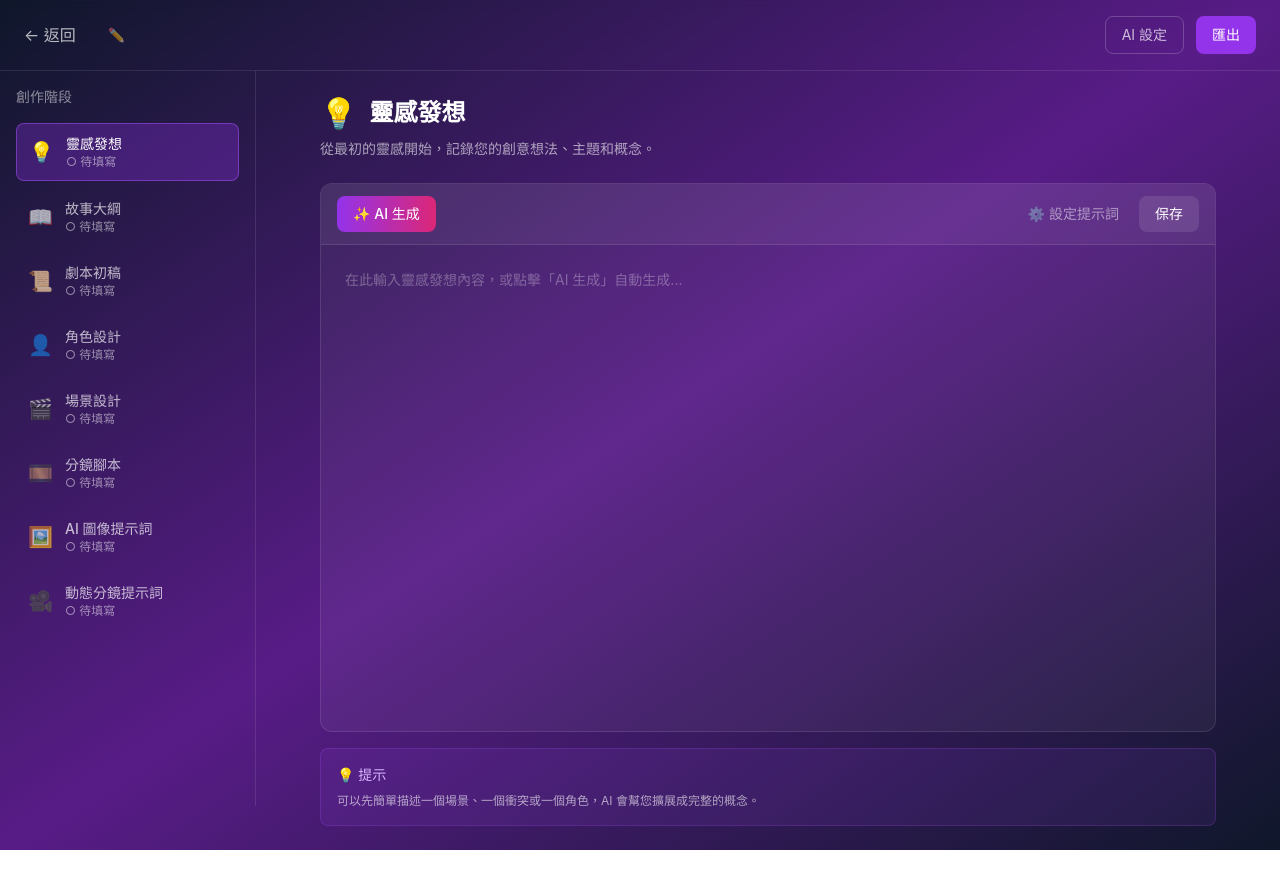
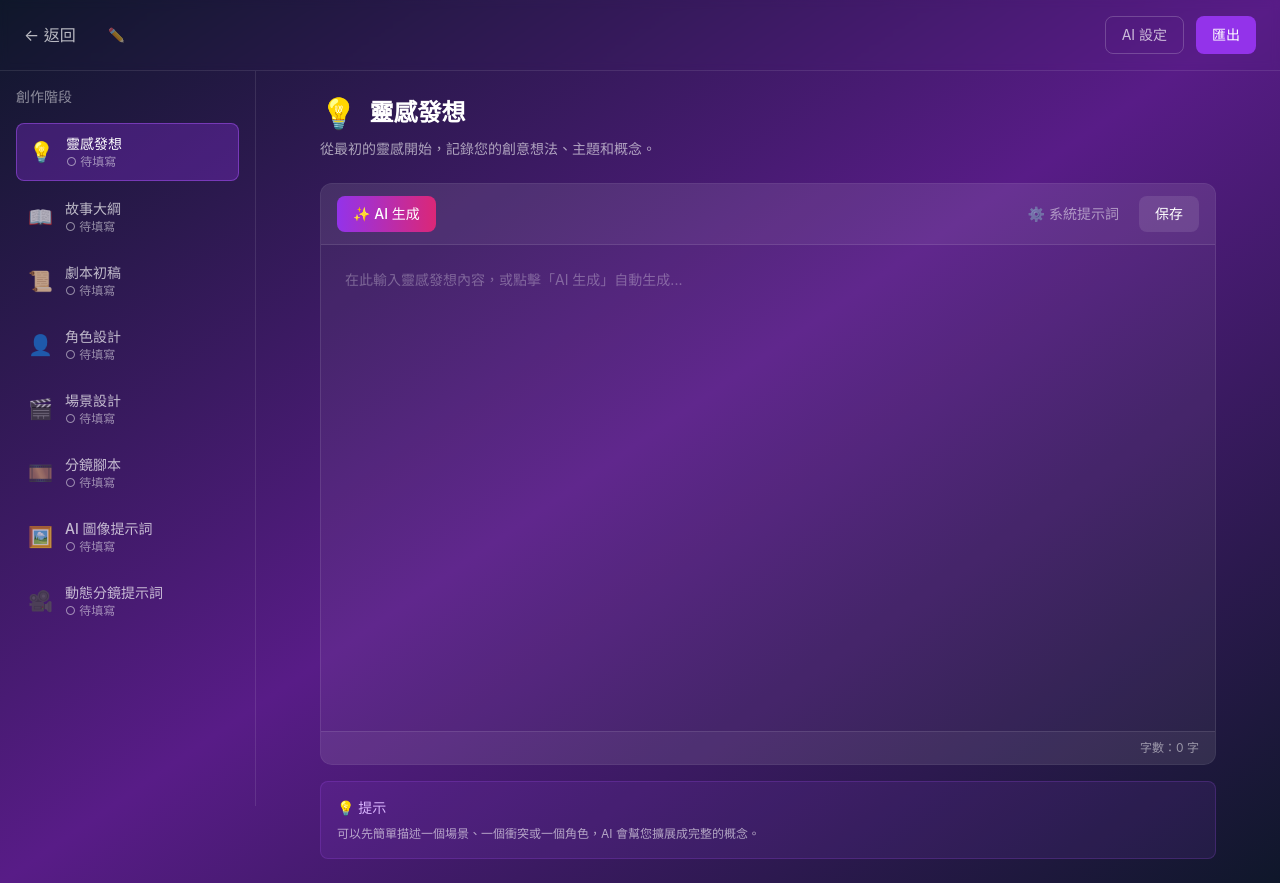
Before and after one commit to mch000534/AI_story, a Next.js app in the folder frontend/: page /project/1 in a window 1280 px wide. Before the commit the page ends 850 px from the top, so only its background shows below. Built offline with nearby package versions, Linux system fonts and the light colour scheme; no server answers.

Commit message:
feat: 更新了系統提示詞按鈕文字，並新增了文字區域失焦自動儲存及字數統計功能

```diff
--- a/frontend/src/app/project/[id]/page.tsx
+++ b/frontend/src/app/project/[id]/page.tsx
@@ -321,7 +321,7 @@ export default function ProjectPage() {
                                         className="px-3 py-2 text-white/50 hover:text-white text-sm hover:bg-white/10 rounded-lg transition-all"
                                         title="修改系統提示詞"
                                     >
-                                        ⚙️ 設定提示詞
+                                        ⚙️ 系統提示詞
                                     </button>
                                     {isSaving && <span className="text-xs text-white/50">保存中...</span>}
                                     <button
@@ -338,10 +338,18 @@ export default function ProjectPage() {
                             <textarea
                                 value={content}
                                 onChange={(e) => setContent(e.target.value)}
+                                onBlur={handleSave}
                                 placeholder={`在此輸入${STAGE_INFO[currentStage].name}內容，或點擊「AI 生成」自動生成...`}
                                 className="w-full h-[60vh] p-6 bg-transparent text-white placeholder-white/30 resize-none focus:outline-none text-sm leading-relaxed"
                                 disabled={getStageStatus(currentStage) === 'locked'}
                             />
+
+                            {/* Word Count */}
+                            <div className="px-4 py-2 border-t border-white/10 bg-white/5 flex justify-end">
+                                <span className="text-xs text-white/50">
+                                    字數：{content.length} 字
+                                </span>
+                            </div>
                         </div>
 
                         {/* Tips */}
```
